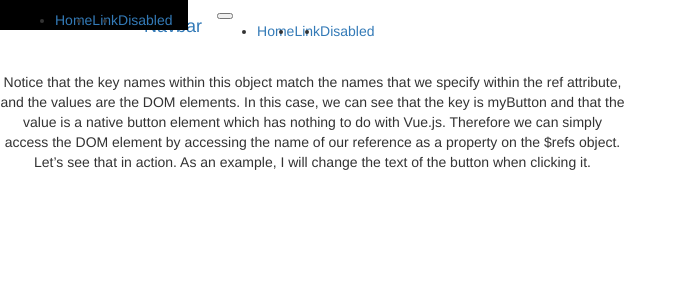
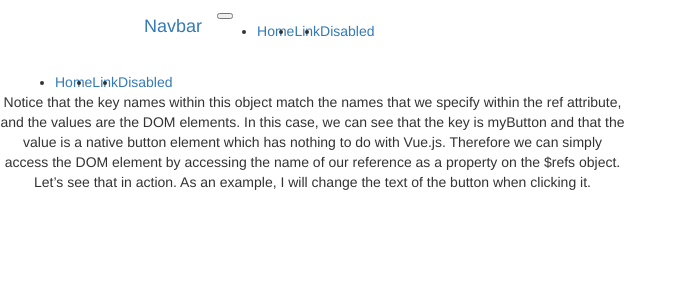
Before and after one commit to SergeyMikolov/vuebootstrap, a Vue app: page / in a window 1280 px wide. Shown: the top 300 px of the page, without its empty margins (0-687 px from the left). Built offline with nearby package versions, Linux system fonts and the light colour scheme.

Commit message:
user logo

```diff
--- a/src/assets/style/nav-bar.css
+++ b/src/assets/style/nav-bar.css
@@ -3,35 +3,6 @@
   padding-right: 10%;
 }
 
-.side-bar {
-  position: absolute;
-  display: list-item;
-  top: 0;
-  left: 0;
-  /*width: 50%;*/
-  height:100vh;
-  background-color: black;
-  padding: 10px;
-  z-index: 2;
+.avatar {
+  height: 30px;
 }
-
-.under-body {
-  position: absolute;
-  background-color: grey;
-  opacity: 0.5;
-  height: 100%;
-  width: 100%;
-  z-index: 1;
-}
-
-.slide-fade-enter-active {
-  transition: all .5s ease;
-}
-
-.slide-fade-leave-active {
-  transition: all .5s ease;
-}
-
-.slide-fade-enter, .slide-fade-leave-to {
-  transform: translateX(-100%);
-}
```
Also changed, not shown: src/assets/img/avatar.jpg (added), src/assets/style/side-bar.css (added).
